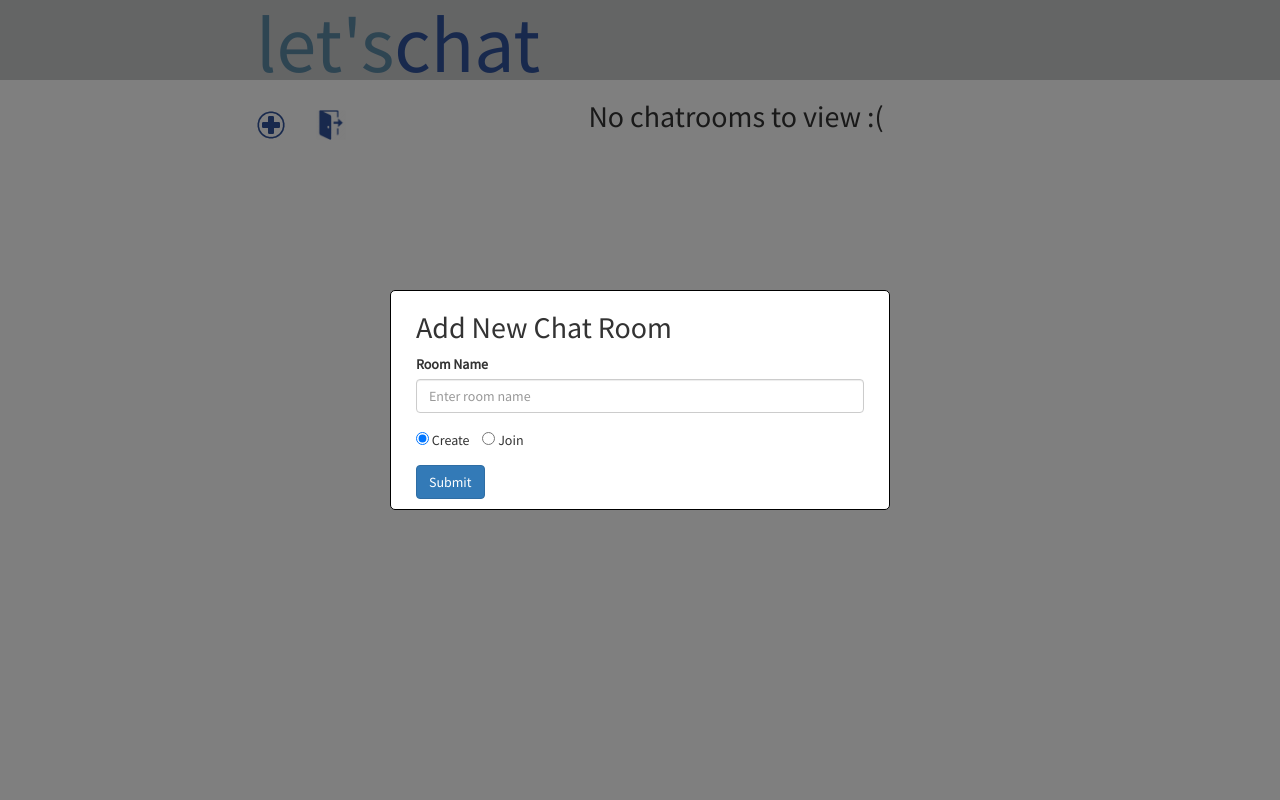
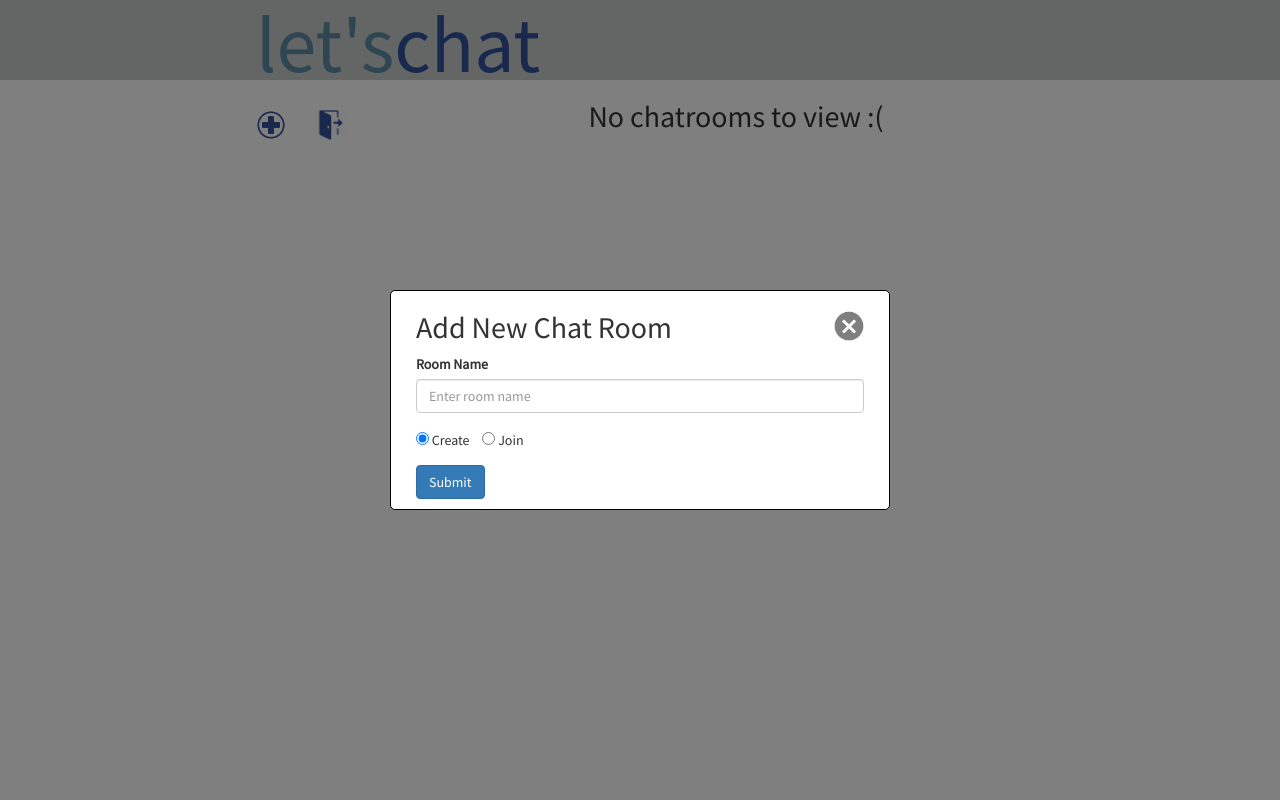
Before and after one commit to marcphilippebeaujean-abertay/cs50project2, a Flask app: template templates/user_view.html in a window 1280 px wide. Run offline with Flask 2, Linux system fonts and the light colour scheme; the template is opened without the code that fills it, so the values that code supplies are empty; style sheets or scripts are compiled from the project's sources; some libraries are stand-ins or nearby versions.

Commit message:
added button to close chatroom creation window, not implemented corresponding functionality

```diff
--- a/static/style/userview.scss
+++ b/static/style/userview.scss
@@ -45,6 +45,14 @@
 }
 
 .chatroom-form{
+  position: relative;
   width: 90%;
   margin: 10px auto;
 }
+
+#close-chat-window{
+  position: absolute;
+  width: 30px;
+  height: 30px;
+  right: 0%;
+}
--- a/templates/user_view.html
+++ b/templates/user_view.html
@@ -8,10 +8,21 @@
         <div class="overlay" id="chatroom-creation-overlay">
             <div id="chatroom-creation-window">
                 <form class="chatroom-form">
+                    <img
+                        src="{{ url_for('static', filename='images/close_window_btn.png') }}"
+                        alt="close window button"
+                        id="close-chat-window"
+                    />
                     <h2>Add New Chat Room</h2>
                     <div class="form-group">
                         <label for="roomName">Room Name</label>
-                        <input name="roomName" type="name" class="form-control" id="roomName" aria-describedby="newRoomName" placeholder="Enter room name">
+                        <input name="roomName"
+                               type="name"
+                               class="form-control"
+                               id="roomName"
+                               aria-describedby="newRoomName"
+                               placeholder="Enter room name"
+                        >
                     </div>
                     <div class="form-group">
                         <div class="inline-radio-btns">
@@ -31,7 +42,7 @@
             <div id="user-inceractions-div">
                 <img
                     src="{{ url_for('static', filename='images/add_logo.png') }}"
-                    alt="log out button"
+                    alt="add chatroom button"
                     class="interaction-logo"
                 />
                 <a href="{{ url_for('log_out_user') }}"><img
```
Also changed, not shown: static/images/close_window_btn.png (added), 1 other file.
